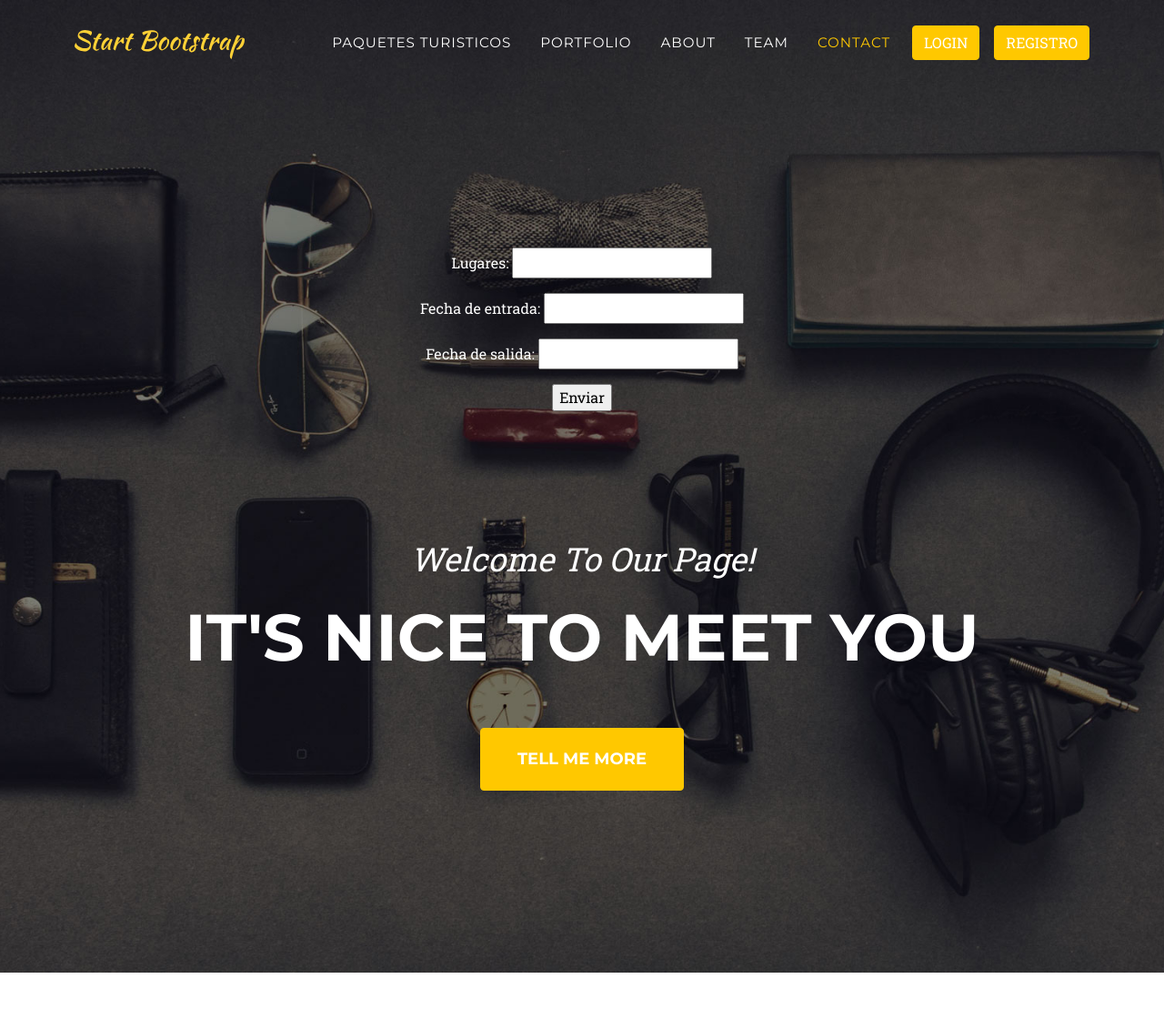
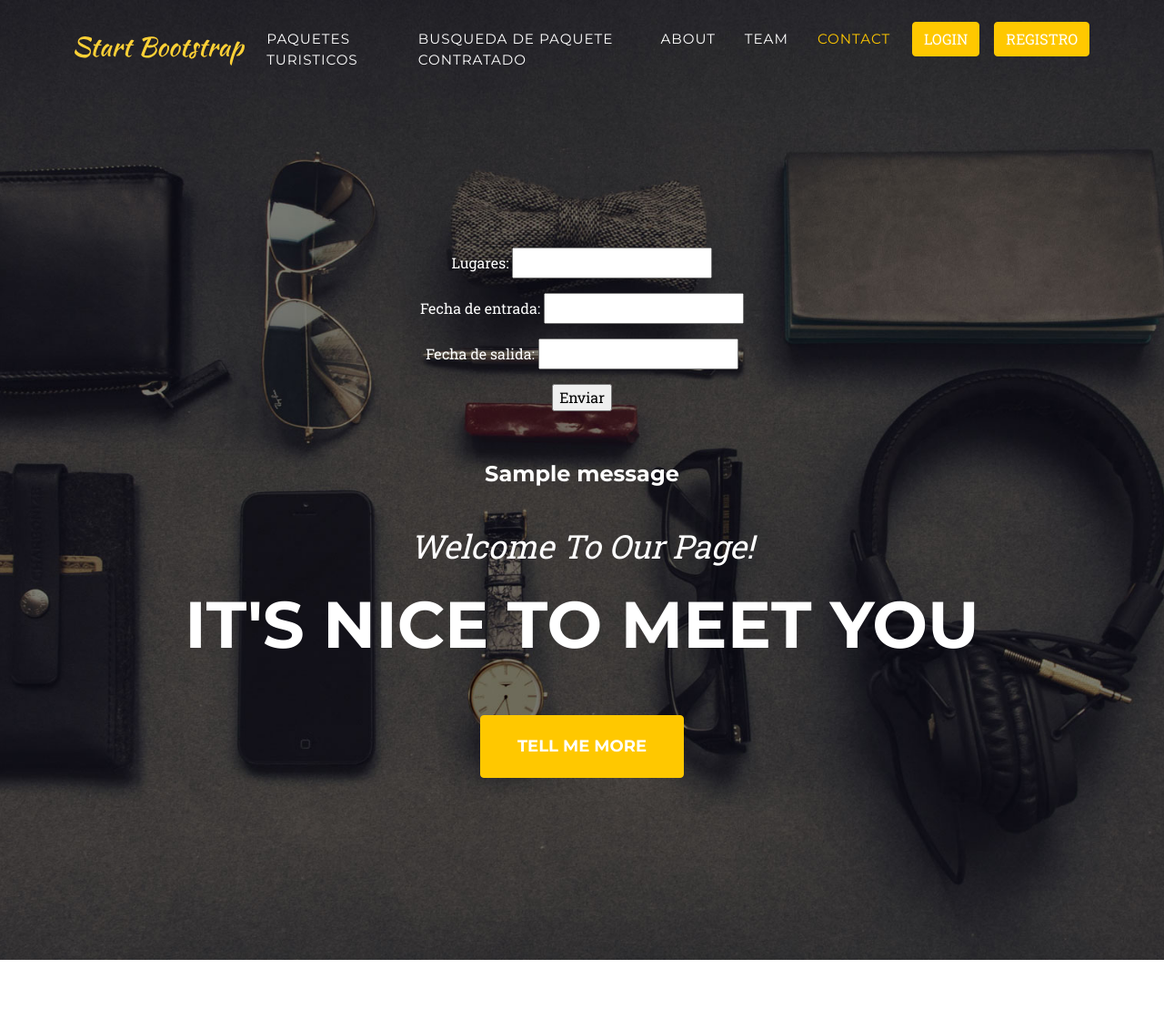
Before and after one commit to SebaGossos/ENTREGA_FINAL, a Django app: page /AppTurismo/paquete/ in a window 1280 px wide. Shown: the top 1109 px of the page at 91% size. Run offline with Django 4.2, Linux system fonts and the light colour scheme; tables that the repository leaves empty hold one stand-in row (values such as "Sample post"); one stand-in notice (Sample message) is shown; some libraries are stand-ins or nearby versions.

Commit message:
Actualizacion2

```diff
--- a/AppTurismo/forms.py
+++ b/AppTurismo/forms.py
@@ -15,3 +15,6 @@ class ClienteFormulario(forms.Form):
     email = forms.EmailField()
     celular = forms.IntegerField()
     dni = forms.IntegerField()
+
+class BusquedaPeticionFormulario(forms.Form):
+    dni = forms.IntegerField()
--- a/AppTurismo/models.py
+++ b/AppTurismo/models.py
@@ -16,3 +16,6 @@ class Cliente (models.Model):
     celular = models.PositiveIntegerField()
     dni = models.IntegerField(unique=True)
     empleado_asignado = models.CharField (max_length=33)
+
+    def __str__(self, ):
+        return f'Nombre: {self.nombre}, Apellido: {self.apellido}, Dni: {self.dni}'
--- a/AppTurismo/urls.py
+++ b/AppTurismo/urls.py
@@ -3,5 +3,8 @@ from AppTurismo.views import *
 urlpatterns = [
     path('', inicio, name='AppInicio'),
     path('paquete/', paquete_turistico, name='AppTurismoPaquete'),
-    path('cliente/', cliente, name= 'AppCliente')
+    path('cliente/', cliente, name= 'AppCliente'),
+    path('busqueda_peticion', busqueda_de_peticion, name='AppBusquedaPeticion'),
+    path('busqueda_peticion_post/', busqueda_peticion_post, name='AppBusquedaPeticionPost'),
+    path('eliminar_peticion/<int:dni>', elminar_peticion, name='AppEliminarPeticion'),
 ]
--- a/AppTurismo/views.py
+++ b/AppTurismo/views.py
@@ -33,6 +33,7 @@ def paquete_turistico (request):
         'form': PaqueteTuristicoFormulario(),
         'title': 'PAQUETE TURISTICO',
         'Button_value': 'Enviar',
+
     }
     return render(request,'AppTurismo/formulario_universal.html', context)
 
@@ -54,6 +55,7 @@ def cliente (request):
                     )
             try:
                 cliente1.save()
+                messages.info('Se guardo su paquete de viaje')
                 return redirect('AppInicio')
             except:
                 messages.error(request, 'error')
@@ -64,6 +66,39 @@ def cliente (request):
         'form': ClienteFormulario(),
         'title': 'FORMULARIO CLIENTE',
         'Button_value': 'Enviar',
+
     }
 
     return render(request, 'AppTurismo/formulario_universal.html', context)
+
+def busqueda_peticion_post (request):
+
+    dni = request.GET.get('dni')
+    cliente1 = Cliente.objects.filter(dni__exact=dni)
+
+    context = {
+    'dni': cliente1,
+    'title': 'BUSQUEDA CLIENTE',
+    }
+    return render(request, 'AppTurismo/busqueda_peticion_post.html', context)
+
+
+def busqueda_de_peticion(request):
+
+    context = {
+        'form': BusquedaPeticionFormulario(),
+        'title': 'BUSQUEDA PETICIÓN',
+        'Button_value': 'Buscar',
+
+    }
+
+    return render(request, 'AppTurismo/busqueda_paquete.html', context)
+
+
+def elminar_peticion(request, dni):
+
+    cliente_eliminar = Cliente.objects.get(dni=dni)
+    cliente_eliminar.delete()
+    messages.info(request, f'El Cliente {cliente_eliminar} fue eliminado')
+
+    return redirect('AppInicio')
--- a/templates/base/navigation.html
+++ b/templates/base/navigation.html
@@ -9,7 +9,7 @@
         <div class="collapse navbar-collapse" id="navbarResponsive">
             <ul class="navbar-nav text-uppercase ms-auto py-4 py-lg-0">
                 <li class="nav-item"><a class="nav-link" href="{% url 'AppTurismoPaquete' %}">PAQUETES TURISTICOS</a></li>
-                <li class="nav-item"><a class="nav-link" href="#portfolio">Portfolio</a></li>
+                <li class="nav-item"><a class="nav-link" href="{% url 'AppBusquedaPeticion' %}">BUSQUEDA DE PAQUETE CONTRATADO</a></li>
                 <li class="nav-item"><a class="nav-link" href="#about">About</a></li>
                 <li class="nav-item"><a class="nav-link" href="#team">Team</a></li>
                 <li class="nav-item"><a class="nav-link" href="#contact">Contact</a></li>
--- a/templates/index.html
+++ b/templates/index.html
@@ -32,13 +32,19 @@
         <header class="masthead">
             <div class="container">
 
+
                 {% block inicio %}
                 <h3> Esta es la pagina de inicio <h3/>
-                {% endblock %}<br><br><br><br><br><br>
+                {% endblock %}<br><br>
+
+                {% for message in messages %}
+                <h4><p> {{ message }} </p></h4>
+                {% endfor %}<br>
 
                 <div class="masthead-subheading">Welcome To Our Page!</div>
                 <div class="masthead-heading text-uppercase">It's Nice To Meet You</div>
                 <a class="btn btn-primary btn-xl text-uppercase" href="#services">Tell Me More</a>
+
             </div>
         </header>
 
```
Also changed, not shown: templates/AppTurismo/busqueda_paquete.html (added, +18 -0 lines), templates/AppTurismo/busqueda_peticion_post.html (added, +19 -0 lines).
